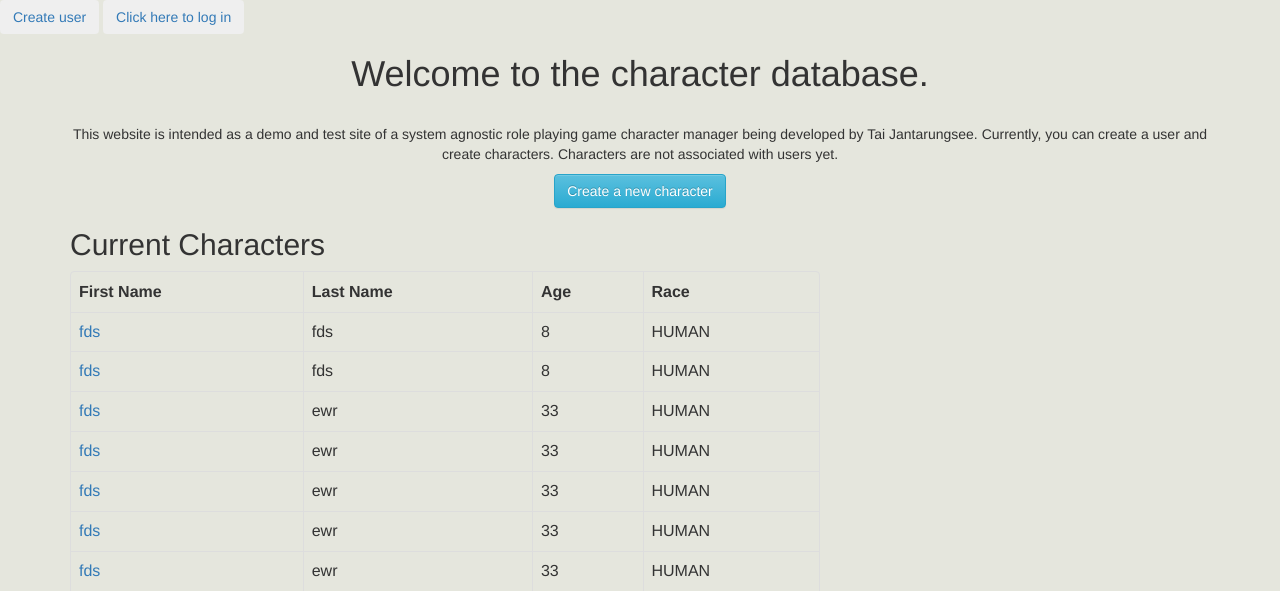
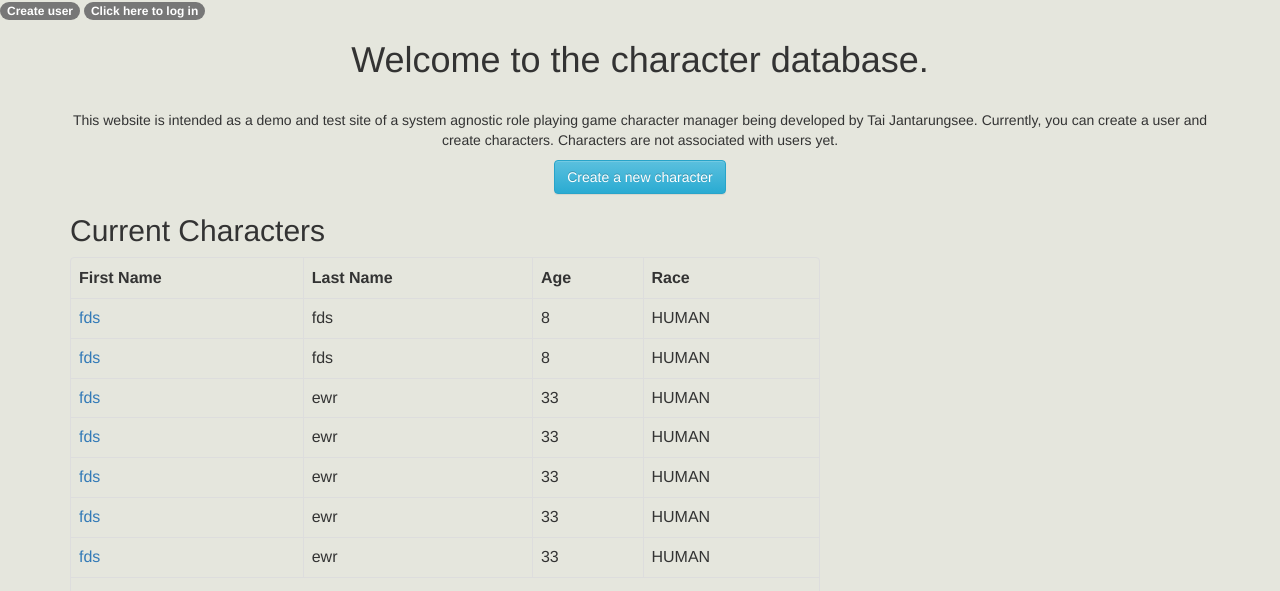
Before and after one commit to taiChantarungsee/roleplaying_manager, a Django app: page /character/ in a window 1280 px wide. Shown: the top 591 px of the page. After the commit the page ends 563 px from the top, so only its background shows below. Run offline with Django 3.2, Linux system fonts and the light colour scheme; data comes from the database, SQL or seed files in the repository; some libraries are stand-ins or nearby versions.

Commit message:
Fixed log in and create user badges

```diff
--- a/blog/templates/blog/character_base.html
+++ b/blog/templates/blog/character_base.html
@@ -15,8 +15,8 @@
     <body>
         <div>
         {% if not user.is_authenticated %}
-        <button class="btn btn-basic"><a href="{% url 'create_user' %}" class="top-menu">Create user</a></button>
-        <button class="btn btn-basic"><a href="{% url 'login' %}">Click here to log in</a></button>
+        <a href="{% url 'create_user' %}" class="badge badge-secondary">Create user</a>
+        <a href="{% url 'login' %}" class="badge badge-secondary">Click here to log in</a>
         {% else %}
         You are logged in. <a href="{% url 'logout' %}">Click here to logout.</a>
         {% endif %}
```
